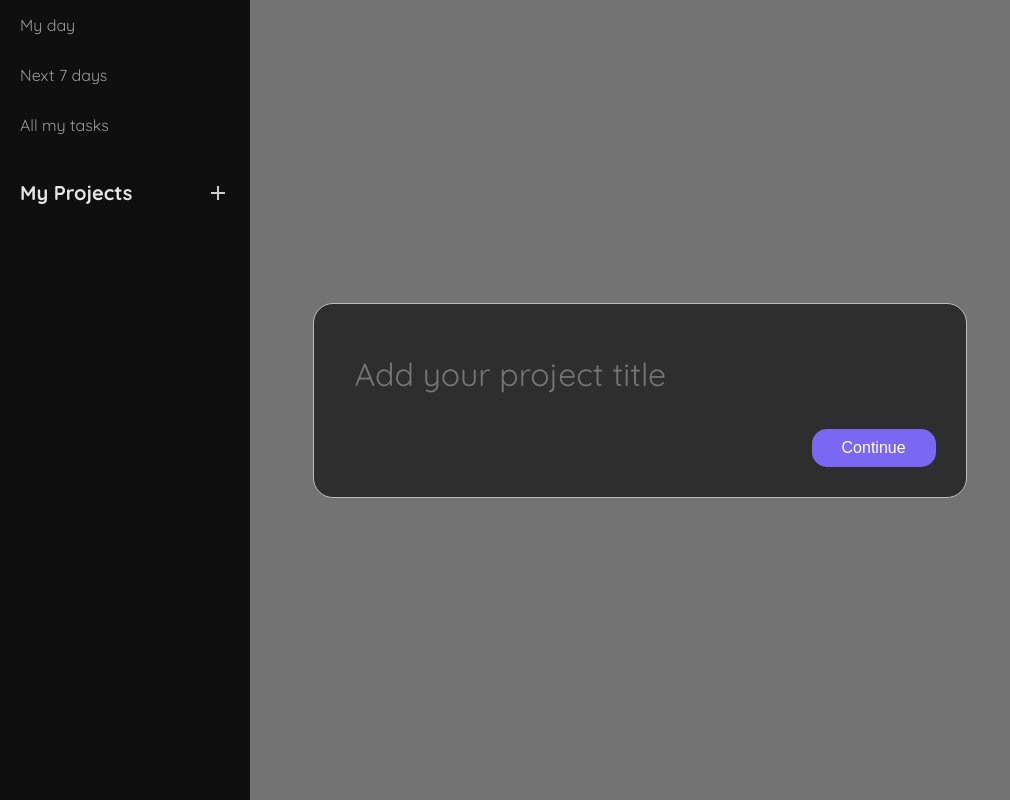
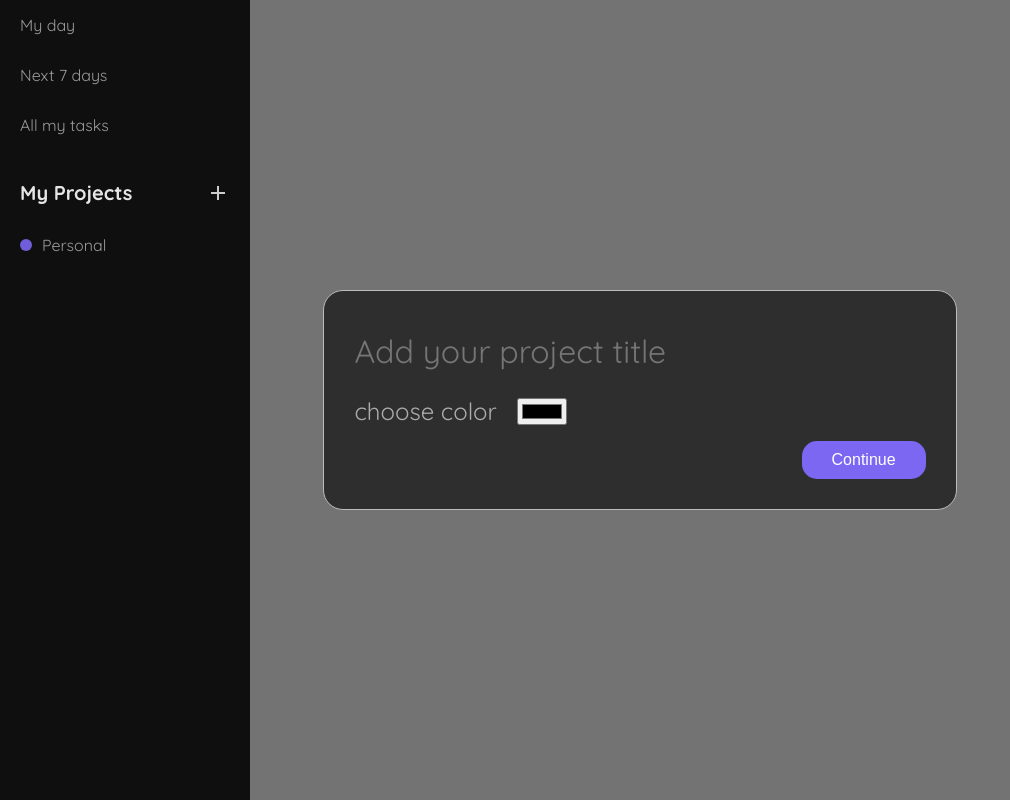
Before and after one commit to HunterFlechsig/odin-todo-list, a website built with webpack: page src/index.html in a window 1280 px wide. Both pictures are taken after a click on the icon 218 px from the left and 192 px from the top of the page. Shown: the whole page, without its empty margins (0-1010 px from the left). Built offline with nearby package versions, Linux system fonts and the light colour scheme.

Commit message:
fix adding mamy projects bug, add color to project

```diff
--- a/src/classes.js
+++ b/src/classes.js
@@ -108,6 +108,7 @@ class AppData extends storageItem {
     constructor() {
         super();
         this.Projects = [];
+        this.addProject(new Project("Personal", "var(--clr-primary-purple)"))
     }
 
     addProject(project) {
--- a/src/components/modals.js
+++ b/src/components/modals.js
@@ -30,10 +30,10 @@ function GetUserName() {
     return form;
 }
 
-function GetProjectTitle() {
+function GetProjectInfo() {
     console.log("making getProject")
 
-    const form = new ModalformData(['title'])
+    const form = new ModalformData(['title','color'])
 
     const input = document.createElement('input');
     input.classList.add("basic-input");
@@ -42,13 +42,24 @@ function GetProjectTitle() {
     input.maxLength = 50;
     input.name = form.formNames[0];
 
+    const colorInput = document.createElement('input');
+    const colorLabel = document.createElement('label');
+    const colorDiv = document.createElement('div');
+    colorInput.type = "color";
+    colorInput.id = "color";
+    colorInput.name = "color";
+    colorLabel.htmlFor = "color";
+    colorLabel.textContent = "choose color";
+    colorDiv.classList.add('color-picker');
+    colorDiv.append( colorLabel, colorInput);
+
     const button = document.createElement("button");
     button.classList.add('submit-btn');
     button.type = "submit";
     button.textContent = "Continue";
 
-    form.add([input,button])
+    form.add([input,colorDiv,button])
     return form
 }
 
-export { GetUserName, GetProjectTitle };
+export { GetUserName, GetProjectInfo };
--- a/src/components/sidebar.js
+++ b/src/components/sidebar.js
@@ -1,3 +1,5 @@
+import { SideBarController } from "../index.js";
+
 export default function Sidebar(projects) {
     console.log("making Sidebar with: ", projects);
 
@@ -5,8 +7,16 @@ export default function Sidebar(projects) {
 
     projects.forEach(project => {
         const item = document.createElement("li");
-        item.textContent = project.name;
-        item.dataset.ProjectId = project.id;
+        const span = document.createElement("span");
+        span.textContent = project.name;
+        item.dataset[SideBarController.projectDataSetName] = project.id;
+        item.classList.add("sidebar-project")
+
+        const dot = document.createElement("span");
+        dot.classList.add("project-color");
+        dot.style.background = project.color;
+
+        item.append(dot,span);
         fragment.appendChild(item);
     });
 
--- a/src/index.js
+++ b/src/index.js
@@ -1,7 +1,7 @@
 import "./styles.css";
 import ShowProject from "./components/project.js";
 import { AppData, Project } from "./classes.js";
-import { GetProjectTitle, GetUserName } from "./components/modals.js";
+import { GetProjectInfo, GetUserName } from "./components/modals.js";
 import Sidebar from "./components/sidebar.js";
 
 class DataController {
@@ -50,6 +50,24 @@ class ModalFormController {
         this.data = DataController
         this.modal = document.getElementById("dialog");
         this.modalForm = document.getElementById("dialog-form");
+
+        this.callback = null;
+
+        this.modalForm.addEventListener("submit", (e) => {
+            e.preventDefault();
+
+            if (this.callback) {
+                this.callback(this.#getFormDataAsObject(this.modalForm));
+            }
+
+            this.modal.close();
+        });
+
+        this.modal.addEventListener("keydown", (e) => {
+            if(e.keydown == "escape") {
+                this.modal.close();
+            }
+        })
     }
 
     #getFormDataAsObject() {
@@ -60,29 +78,20 @@ class ModalFormController {
     }
 
     #useModal(creationfunc, onSubmit) {
+        console.log("using modal")
         const modal = creationfunc();
         clearAndSet(this.modalForm, modal.fragment);
-
-        const handler = (e) => {
-            e.preventDefault();
-
-            const formData = this.#getFormDataAsObject();
-            this.modal.close();
-
-            onSubmit(formData);
-            this.modalForm.removeEventListener('submit', handler);
-        }
-
-        this.modalForm.addEventListener('submit', handler);
+        this.callback = onSubmit;
         this.modal.showModal();
     }
 
-    getProjectTitle(onSubmit) {
-        this.#useModal(GetProjectTitle, onSubmit);
+    getProjectInfo(onSubmit) {
+        this.#useModal(GetProjectInfo, onSubmit);
     }
 }
 
 class SideBarController {
+    static projectDataSetName = "projectId"
     constructor() {
         this.projects = document.querySelector(".proj-list");
         this.addProjectButton = document.getElementById("add-proj");
@@ -92,11 +101,25 @@ class SideBarController {
         this.addProjectButton.addEventListener("click", callback);
     }
 
+    onSelectProject(callback) {
+        this.projects.addEventListener("click", callback);
+    }
+
+    onEditProject(callback) {
+        this.projects.addEventListener("dblclick", () => {
+            console.log("project Clicked")
+    });
+    }
+
     render(Projects) {
         const projectsList = Sidebar(Projects);
         this.projects.replaceChildren(this.projects.firstElementChild);
         this.projects.appendChild(projectsList);
     }
+}
+
+class MainContentController {
+
 }
 
 class AppController {
@@ -105,6 +128,8 @@ class AppController {
         this.data = this.storage.data;
         this.modal = new ModalFormController();
         this.sidebar = new SideBarController();
+        this.main = new MainContentController();
+        this.selectedProjectId = null;
     }
 
     init() {
@@ -114,8 +139,25 @@ class AppController {
 
     bindEvents() {
         this.sidebar.onAddProject(() => {
-            this.modal.getProjectTitle(formData => {
-                this.data.addProject(new Project(formData.title));
+            this.modal.getProjectInfo(formData => {
+                this.data.addProject(new Project(formData.title, formData.color));
+                this.storage.storeData();
+                this.render();
+            });
+        })
+
+        this.sidebar.onSelectProject((e) => {
+            const pId = e.target.dataset[SideBarController.projectDataSetName];
+            if(pId) {
+                this.selectedProjectId  = pId;
+                this.render();
+            }
+        })
+
+        this.sidebar.onEditProject((e) => {
+            const pId = e.target.dataset[SideBarController.projectDataSetName];
+            this.modal.getProjectInfo(formData => {
+                this.data.addProject(new Project(formData.title, formData.color));
                 this.storage.storeData();
                 this.render();
             });
@@ -129,3 +171,4 @@ class AppController {
 }
 
 const app = new AppController().init();
+export { SideBarController }
--- a/src/styles.css
+++ b/src/styles.css
@@ -61,14 +61,24 @@ body {
     flex-direction: column;
 }
 
-.sidebar ul li {
+.sidebar ul > li {
     padding: 15px 20px;
-    transition: background-color 0.5s ease;
+    transition: background-color 0.5s ease, transform 0.5s ease;
+
+    display: flex;
+    align-items: center;
+    gap: 10px
 }
 
 .sidebar ul > li:hover {
     background-color: var(--clr-sidebar-hover);
     cursor: pointer;
+}
+
+.project-color {
+    width: 12px;
+    height: 12px;
+    border-radius: 50%;
 }
 
 .sidebar .nav-title {
@@ -126,7 +136,7 @@ body {
     font-size: 2rem;
     font-family: var(--default-font-family);
     background-color: var(--dialog-bg);
-    padding: 20px 10px;
+    padding: 10px 0px;
     color: var(--txt-clr-main);
     width: 30ch;
 }
@@ -144,6 +154,14 @@ body {
     transition: filter 0.3s ease;
 }
 
+.color-picker {
+    display: flex;
+    align-items: center;
+    gap: 20px;
+    font-size: 1.5rem;
+    color: var(--txt-clr-secondary);
+}
+
 .submit-btn:hover {
     cursor: pointer;
     filter: brightness(85%);
```
